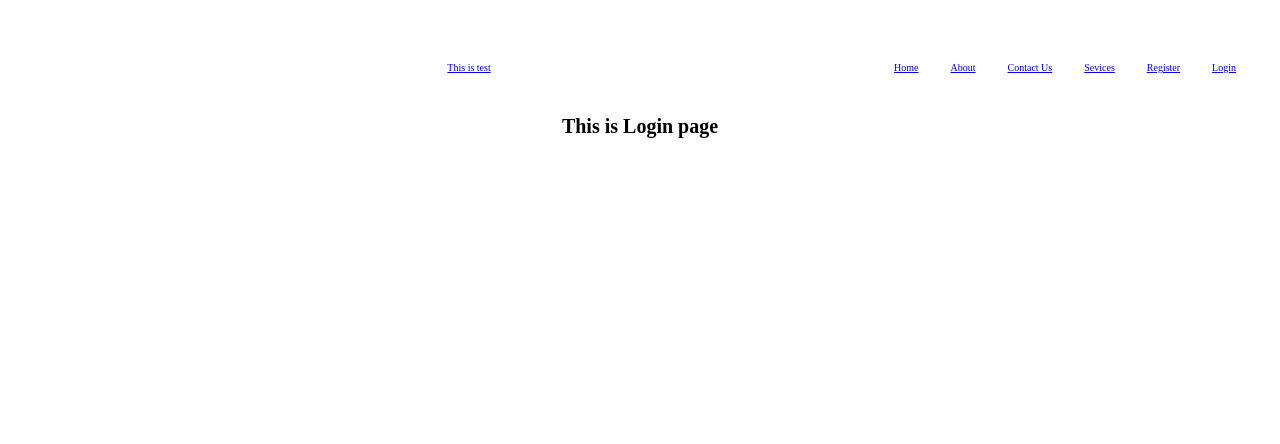
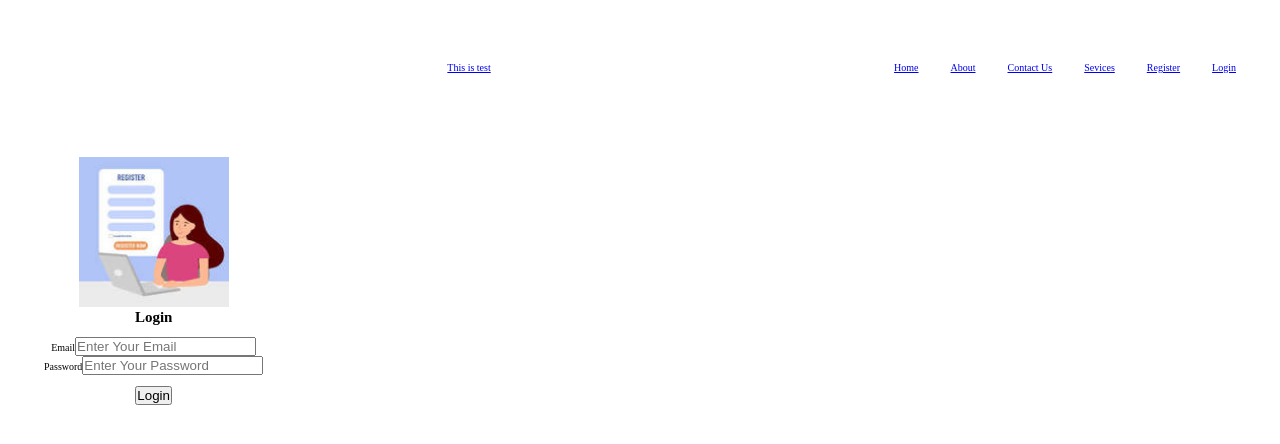
Before and after one commit to tarunkuma707/mern_stack_thapt, a React (Vite) app in the folder vite-project/: page /login in a window 1280 px wide. Shown: the top 444 px of the page. Built offline with nearby package versions, Linux system fonts and the light colour scheme.

Commit message:
Login page Video 23 Mern Series Thapa series

```diff
--- a/vite-project/src/pages/Login.jsx
+++ b/vite-project/src/pages/Login.jsx
@@ -1,5 +1,51 @@
-const Login = () =>{
-    return <h1>This is Login page</h1>
+import { useState } from "react";
+export const Login = () =>{
+    const [user, setUser] = useState({
+        email:"",
+        password:"",
+    });
+    const handleInput = (e) => {
+        let name = e.target.name;
+        let value   =   e.target.value;
+        setUser({
+          ...user,
+            [name]:value,
+        })
+    }
+    const handleSubmit = (e) => {
+        e.preventDefault();
+    }
+    return <>
+                <section>
+                    <main>
+                        <div className="section-registraion">
+                            <div className="container grid grid-two-cols">
+                                <div className="login-image">
+                                    <div className="login-image">
+                                        <img src="/images/register.jpg" alt="login form" width="150" height="150"/>
+                                    </div>
+                                    <div className="login-form">
+                                        <h1 className="main-heading mb-3">Login</h1>
+                                        <br/>
+                                        <form onSubmit={handleSubmit}>
+                                            <div>
+                                                <label htmlFor="email">Email</label>
+                                                <input type="email" name="email" placeholder="Enter Your Email" id="email" required autoComplete="off" value={user.email} onChange={handleInput}  />
+                                            </div>
+                                            <div>
+                                                <label htmlFor="password">Password</label>
+                                                <input type="password" name="password" placeholder="Enter Your Password" id="password" required autoComplete="off" value={user.password} onChange={handleInput} />
+                                            </div>
+                                            <br/>
+                                            <button type="submit" className="btn btn-submit">Login</button>
+                                        </form>
+                                    </div>
+                                </div>
+                            </div>
+                        </div>
+                    </main>
+                </section>
+            </>
 };
 
 export default Login;
```
Also changed, not shown: 1 other file (tests, documents, lock files or other folders).
